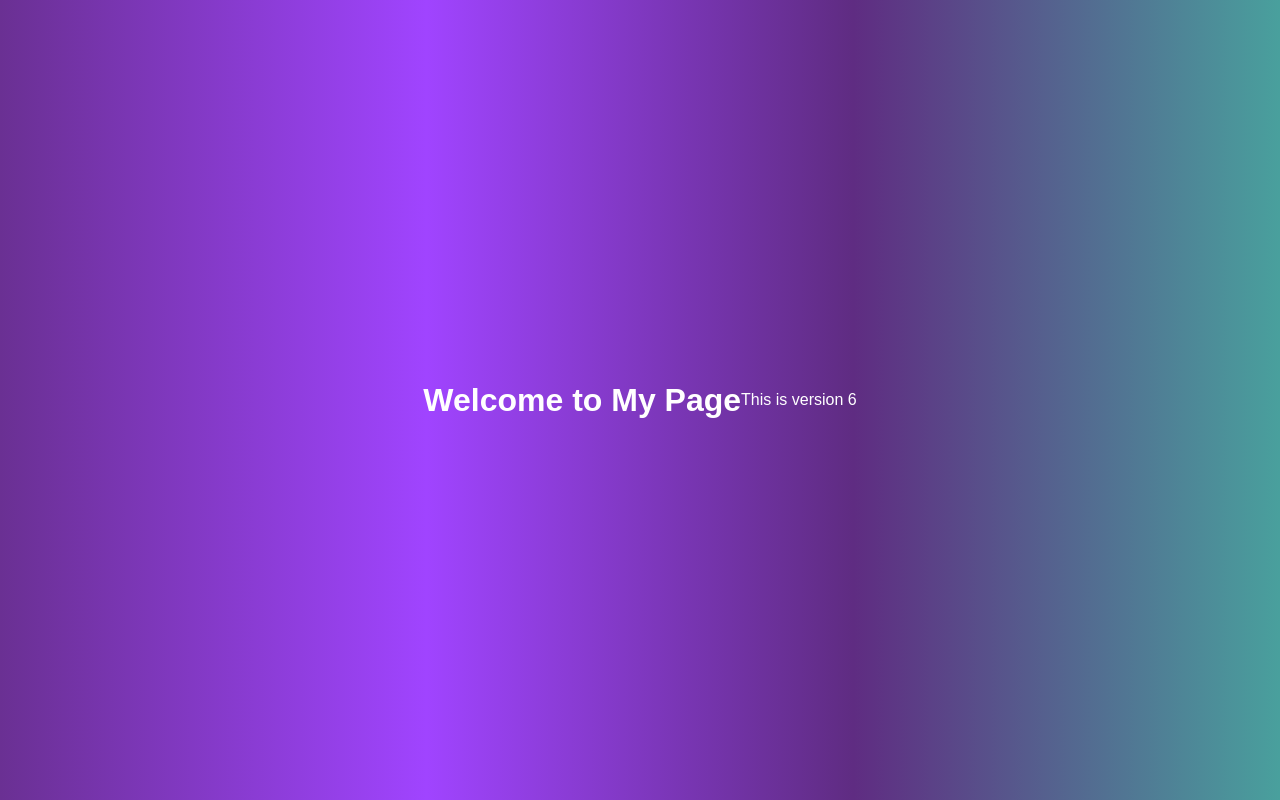
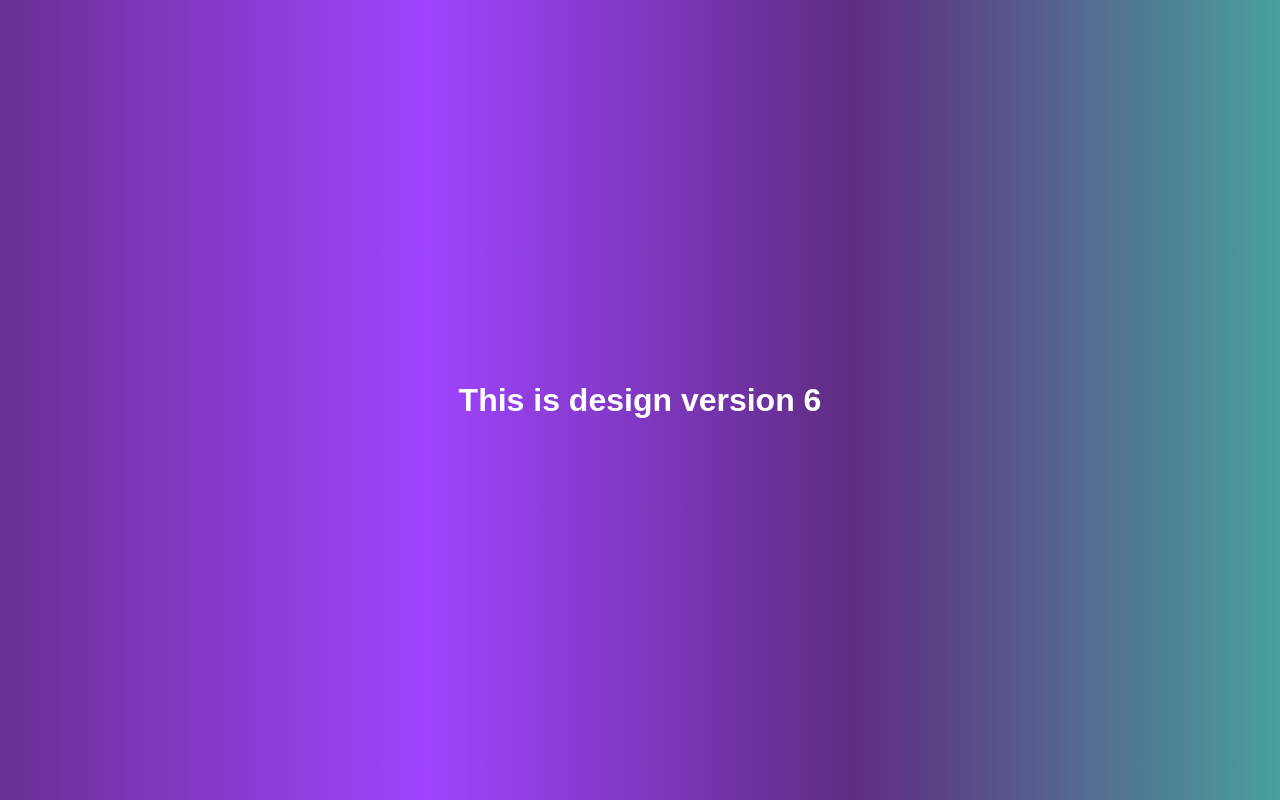
Before and after one commit to umar9643/myrepo, a plain HTML site: page index.html in a window 1280 px wide. Drawn offline with Linux system fonts and the light colour scheme.

Commit message:
chnaged h1

```diff
--- a/index.html
+++ b/index.html
@@ -7,7 +7,7 @@
     <title>Document</title>
 </head>
 <body>
-    <h1>Welcome to My Page</h1>
-    <p>This is version 6</p>
+    <h1>This is  design  version 6</h1>
+    <p></p>
 </body>
 </html>
```
